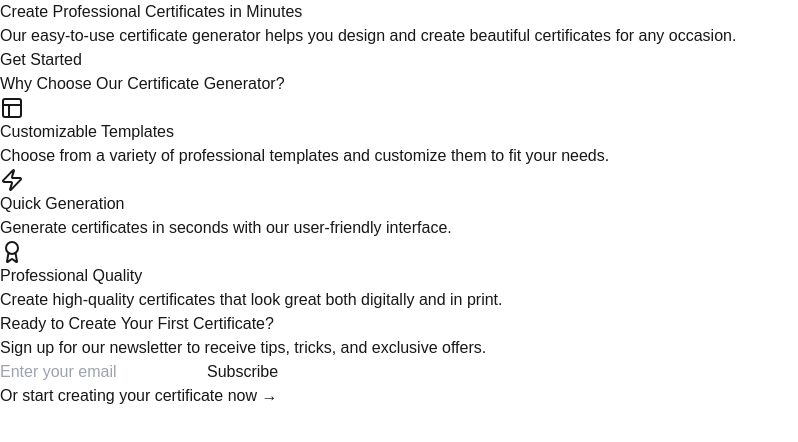
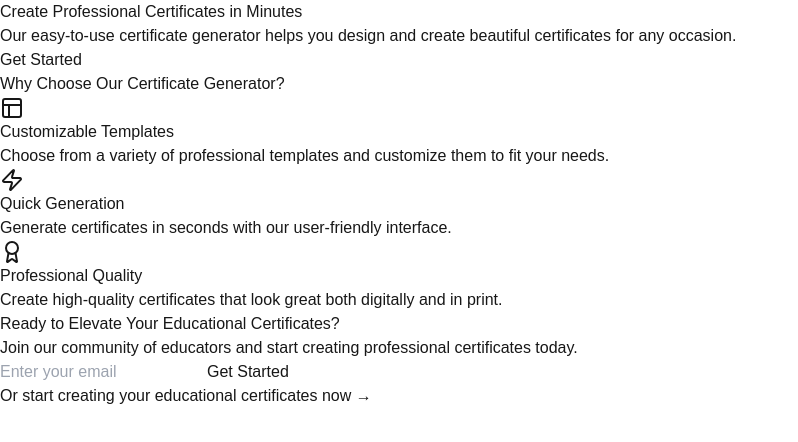
Before and after one commit to parvez13913/arham-e-certificate, a Next.js app: page / in a window 1280 px wide. Shown: the top 442 px of the page, without its empty margins (0-798 px from the left). Built offline with nearby package versions, Linux system fonts and the light colour scheme.

Commit message:
Modified the code

```diff
--- a/src/app/components/CTA.tsx
+++ b/src/app/components/CTA.tsx
@@ -15,15 +15,15 @@
   };
 
   return (
-    <section className="bg-gray-200 py-20">
+    <section className="bg-blue-600 text-white py-20">
       <div className="container mx-auto px-4">
         <div className="max-w-3xl mx-auto text-center">
           <h2 className="text-3xl font-bold mb-6">
-            Ready to Create Your First Certificate?
+            Ready to Elevate Your Educational Certificates?
           </h2>
           <p className="text-xl mb-8">
-            Sign up for our newsletter to receive tips, tricks, and exclusive
-            offers.
+            Join our community of educators and start creating professional
+            certificates today.
           </p>
           <form
             onSubmit={handleSubmit}
@@ -35,18 +35,18 @@
               value={email}
               onChange={(e) => setEmail(e.target.value)}
               required
-              className="px-4 py-3 rounded-full flex-grow max-w-md"
+              className="px-4 py-3 rounded-full flex-grow max-w-md text-gray-800"
             />
             <button
               type="submit"
-              className="bg-blue-600 text-white py-3 px-8 rounded-full font-semibold hover:bg-blue-700 transition duration-300"
+              className="bg-white text-blue-600 py-3 px-8 rounded-full font-semibold hover:bg-blue-100 transition duration-300"
             >
-              Subscribe
+              Get Started
             </button>
           </form>
           <div className="mt-8">
-            <Link href="/create" className="text-blue-600 hover:underline">
-              Or start creating your certificate now →
+            <Link href="/create" className="text-white hover:underline">
+              Or start creating your educational certificates now →
             </Link>
           </div>
         </div>
```
